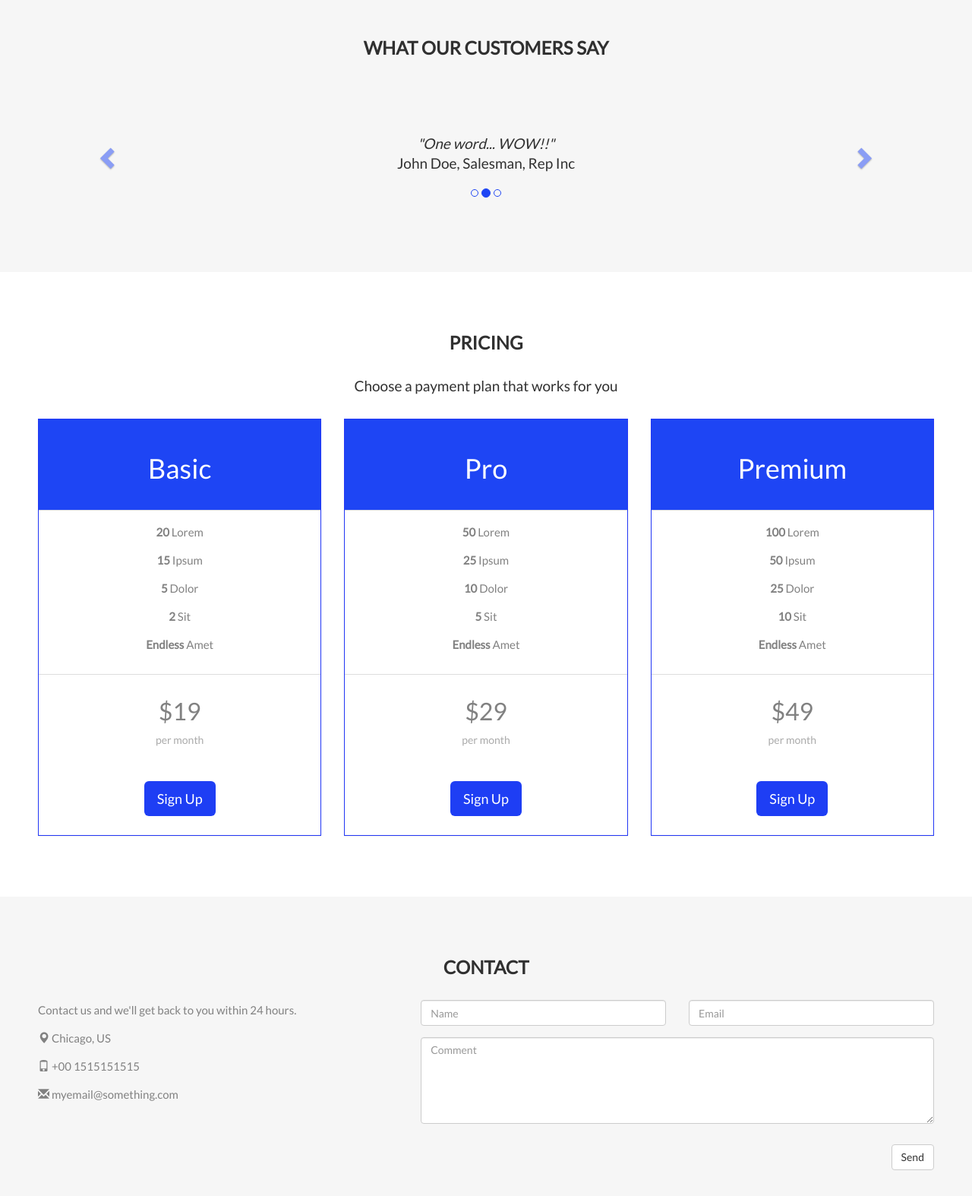
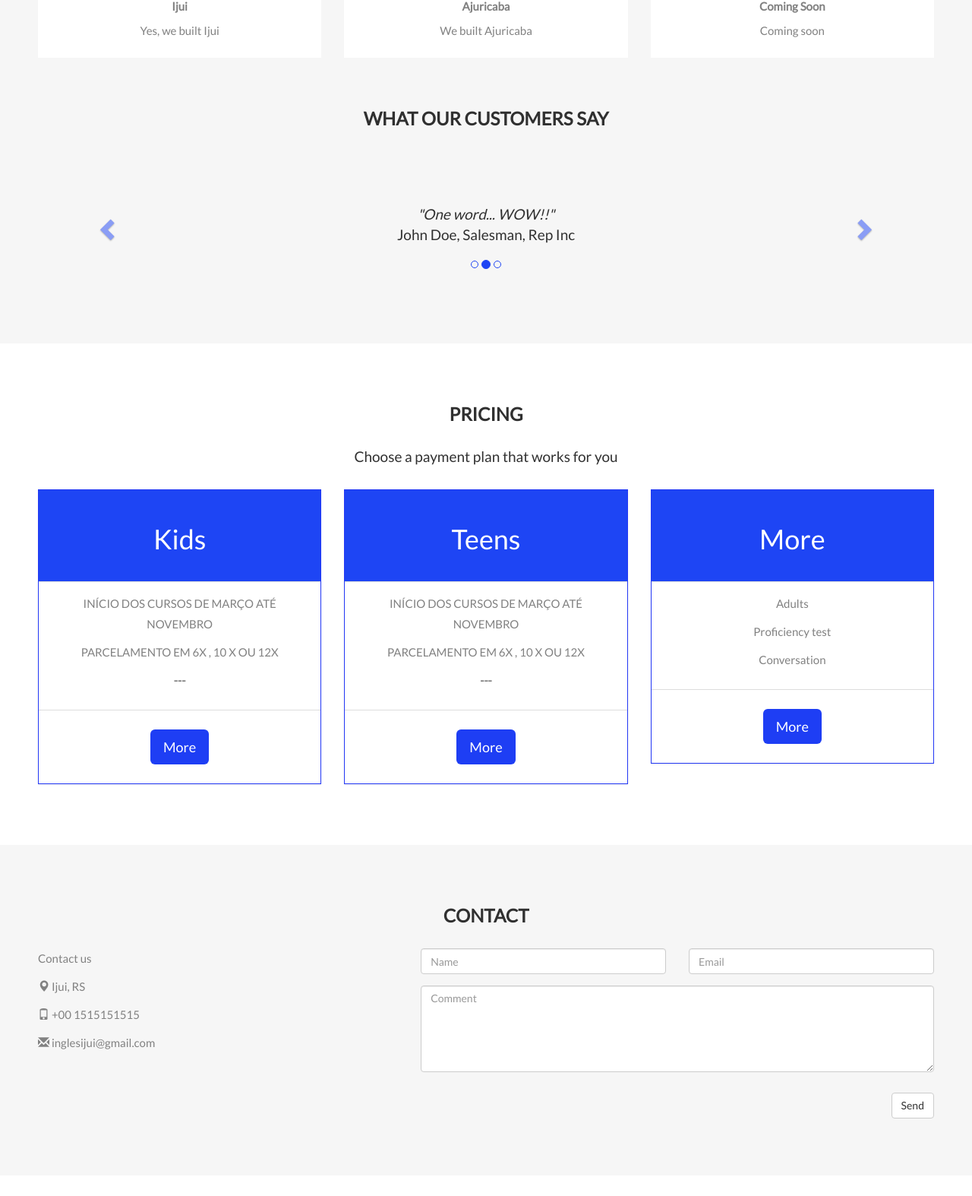
Before and after one commit to Inacio04/ingles, a plain HTML site: page index.html in a window 1280 px wide. Shown: the part 2269-3843 px from the top of the page at 76% size. Drawn offline with nearby package versions, Linux system fonts and the light colour scheme.

Commit message:
5 upgrade
texto icones e itens do antigo site passados pra ca

```diff
--- a/index.html
+++ b/index.html
@@ -252,17 +252,17 @@
     <div class="col-sm-4">
       <span class="glyphicon glyphicon-off logo-small"></span>
       <h4>POWER</h4>
-      <p>Lorem ipsum dolor sit amet..</p>
+      <p>English Language comunication</p>
     </div>
     <div class="col-sm-4">
       <span class="glyphicon glyphicon-heart logo-small"></span>
       <h4>LOVE</h4>
-      <p>Lorem ipsum dolor sit amet..</p>
+      <p>We communicate with everyone</p>
     </div>
     <div class="col-sm-4">
       <span class="glyphicon glyphicon-lock logo-small"></span>
       <h4>JOB DONE</h4>
-      <p>Lorem ipsum dolor sit amet..</p>
+      <p>English classes for  kids, teens and adults</p>
     </div>
   </div>
   <br><br>
@@ -270,17 +270,17 @@
     <div class="col-sm-4">
       <span class="glyphicon glyphicon-leaf logo-small"></span>
       <h4>GREEN</h4>
-      <p>Lorem ipsum dolor sit amet..</p>
+      <p>We use less paper, so we protect the nature</p>
     </div>
     <div class="col-sm-4">
       <span class="glyphicon glyphicon-certificate logo-small"></span>
       <h4>CERTIFIED</h4>
-      <p>Lorem ipsum dolor sit amet..</p>
+      <p>Cambridge Certificates / Michigan Certificates</p>
     </div>
     <div class="col-sm-4">
       <span class="glyphicon glyphicon-wrench logo-small"></span>
       <h4 style="color:#303030;">HARD WORK</h4>
-      <p>Lorem ipsum dolor sit amet..</p>
+      <p>Everyday we learn something new</p>
     </div>
   </div>
 </div>
@@ -292,50 +292,49 @@
   <div class="row text-center slideanim">
     <div class="col-sm-4">
       <div class="thumbnail">
-        <img src="paris.jpg" alt="Paris" width="400" height="300">
-        <p><strong>Paris</strong></p>
-        <p>Yes, we built Paris</p>
+        <img src="Logo.jpeg" alt="Paris" width="400" height="300">
+        <p><strong>Ijui</strong></p>
+        <p>Yes, we built Ijui</p>
       </div>
     </div>
     <div class="col-sm-4">
       <div class="thumbnail">
-        <img src="newyork.jpg" alt="New York" width="400" height="300">
-        <p><strong>New York</strong></p>
-        <p>We built New York</p>
+        <img src="Logo.jpeg" alt="New York" width="400" height="300">
+        <p><strong>Ajuricaba</strong></p>
+        <p>We built Ajuricaba</p>
       </div>
     </div>
     <div class="col-sm-4">
       <div class="thumbnail">
-        <img src="sanfran.jpg" alt="San Francisco" width="400" height="300">
-        <p><strong>San Francisco</strong></p>
-        <p>Yes, San Fran is ours</p>
+        <img src="Logo.jpeg" alt="San Francisco" width="400" height="300">
+        <p><strong>Coming Soon</strong></p>
+        <p>Coming soon</p>
       </div>
     </div>
   </div><br>
 
   <h2>What our customers say</h2>
   <div id="myCarousel" class="carousel slide text-center" data-ride="carousel">
-    <!-- Indicators -->
+
     <ol class="carousel-indicators">
       <li data-target="#myCarousel" data-slide-to="0" class="active"></li>
       <li data-target="#myCarousel" data-slide-to="1"></li>
       <li data-target="#myCarousel" data-slide-to="2"></li>
     </ol>
 
-    <!-- Wrapper for slides -->
     <div class="carousel-inner" role="listbox">
       <div class="item active">
-        <h4>"This company is the best. I am so happy with the result!"<br><span>Michael Roe, Vice President, Comment Box</span></h4>
+        <h4>"This is the best school. I am so happy with the result!"<br><span>Michael Roe, Vice President, Comment Box</span></h4>
       </div>
       <div class="item">
         <h4>"One word... WOW!!"<br><span>John Doe, Salesman, Rep Inc</span></h4>
       </div>
       <div class="item">
-        <h4>"Could I... BE any more happy with this company?"<br><span>Chandler Bing, Actor, FriendsAlot</span></h4>
+        <h4>"Could I... BE any more happy with this school?"<br><span>Chandler Bing, Actor, FriendsAlot</span></h4>
       </div>
     </div>
 
-    <!-- Left and right controls -->
+
     <a class="left carousel-control" href="#myCarousel" role="button" data-slide="prev">
       <span class="glyphicon glyphicon-chevron-left" aria-hidden="true"></span>
       <span class="sr-only">Previous</span>
@@ -357,60 +356,53 @@
     <div class="col-sm-4 col-xs-12">
       <div class="panel panel-default text-center">
         <div class="panel-heading">
-          <h1>Basic</h1>
+          <h1>Kids</h1>
         </div>
         <div class="panel-body">
-          <p><strong>20</strong> Lorem</p>
-          <p><strong>15</strong> Ipsum</p>
-          <p><strong>5</strong> Dolor</p>
-          <p><strong>2</strong> Sit</p>
-          <p><strong>Endless</strong> Amet</p>
+          <p><strong></strong> INÍCIO DOS CURSOS DE MARÇO ATÉ NOVEMBRO</p>
+          <p><strong></strong> PARCELAMENTO EM 6X , 10 X OU 12X</p>
+          <p><strong>---</strong></p>
         </div>
         <div class="panel-footer">
-          <h3>$19</h3>
-          <h4>per month</h4>
-          <button class="btn btn-lg">Sign Up</button>
+
+          <a href="paginaprod.php"><button class="btn btn-lg"> More </button></a>
         </div>
       </div>
     </div>
     <div class="col-sm-4 col-xs-12">
       <div class="panel panel-default text-center">
         <div class="panel-heading">
-          <h1>Pro</h1>
+          <h1>Teens</h1>
         </div>
         <div class="panel-body">
-          <p><strong>50</strong> Lorem</p>
-          <p><strong>25</strong> Ipsum</p>
-          <p><strong>10</strong> Dolor</p>
-          <p><strong>5</strong> Sit</p>
-          <p><strong>Endless</strong> Amet</p>
+          <p><strong></strong> INÍCIO DOS CURSOS DE MARÇO ATÉ NOVEMBRO</p>
+          <p><strong></strong> PARCELAMENTO EM 6X , 10 X OU 12X</p>
+          <p><strong>---</strong></p>
         </div>
         <div class="panel-footer">
-          <h3>$29</h3>
-          <h4>per month</h4>
-          <button class="btn btn-lg">Sign Up</button>
+
+          <a href="paginaprod.php"><button class="btn btn-lg"> More </button></a>
         </div>
       </div>
     </div>
     <div class="col-sm-4 col-xs-12">
       <div class="panel panel-default text-center">
         <div class="panel-heading">
-          <h1>Premium</h1>
+          <h1>More</h1>
         </div>
         <div class="panel-body">
-          <p><strong>100</strong> Lorem</p>
-          <p><strong>50</strong> Ipsum</p>
-          <p><strong>25</strong> Dolor</p>
-          <p><strong>10</strong> Sit</p>
-          <p><strong>Endless</strong> Amet</p>
+          <p>Adults</p>
+          <p>Proficiency test</p>
+          <p><strong></strong> Conversation</p>
         </div>
         <div class="panel-footer">
-          <h3>$49</h3>
-          <h4>per month</h4>
-          <button class="btn btn-lg">Sign Up</button>
+
+          <a href="paginaprod.php"><button class="btn btn-lg"> More </button></a>
         </div>
+
       </div>
     </div>
+
   </div>
 </div>
 
@@ -419,10 +411,10 @@
   <h2 class="text-center">CONTACT</h2>
   <div class="row">
     <div class="col-sm-5">
-      <p>Contact us and we'll get back to you within 24 hours.</p>
-      <p><span class="glyphicon glyphicon-map-marker"></span> Chicago, US</p>
+      <p>Contact us</p>
+      <p><span class="glyphicon glyphicon-map-marker"></span> Ijui, RS</p>
       <p><span class="glyphicon glyphicon-phone"></span> +00 1515151515</p>
-      <p><span class="glyphicon glyphicon-envelope"></span> myemail@something.com</p>
+      <p><span class="glyphicon glyphicon-envelope"></span> inglesijui@gmail.com</p>
     </div>
     <div class="col-sm-7 slideanim">
       <div class="row">
@@ -443,14 +435,13 @@
   </div>
 </div>
 
-<!-- Image of location/map -->
-<img src="/w3images/map.jpg" class="w3-image w3-greyscale-min" style="width:100%">
+
 
 <footer class="container-fluid text-center">
   <a href="#myPage" title="To Top">
     <span class="glyphicon glyphicon-chevron-up"></span>
   </a>
-
+  <p></p>
 </footer>
 
 <script>
```
